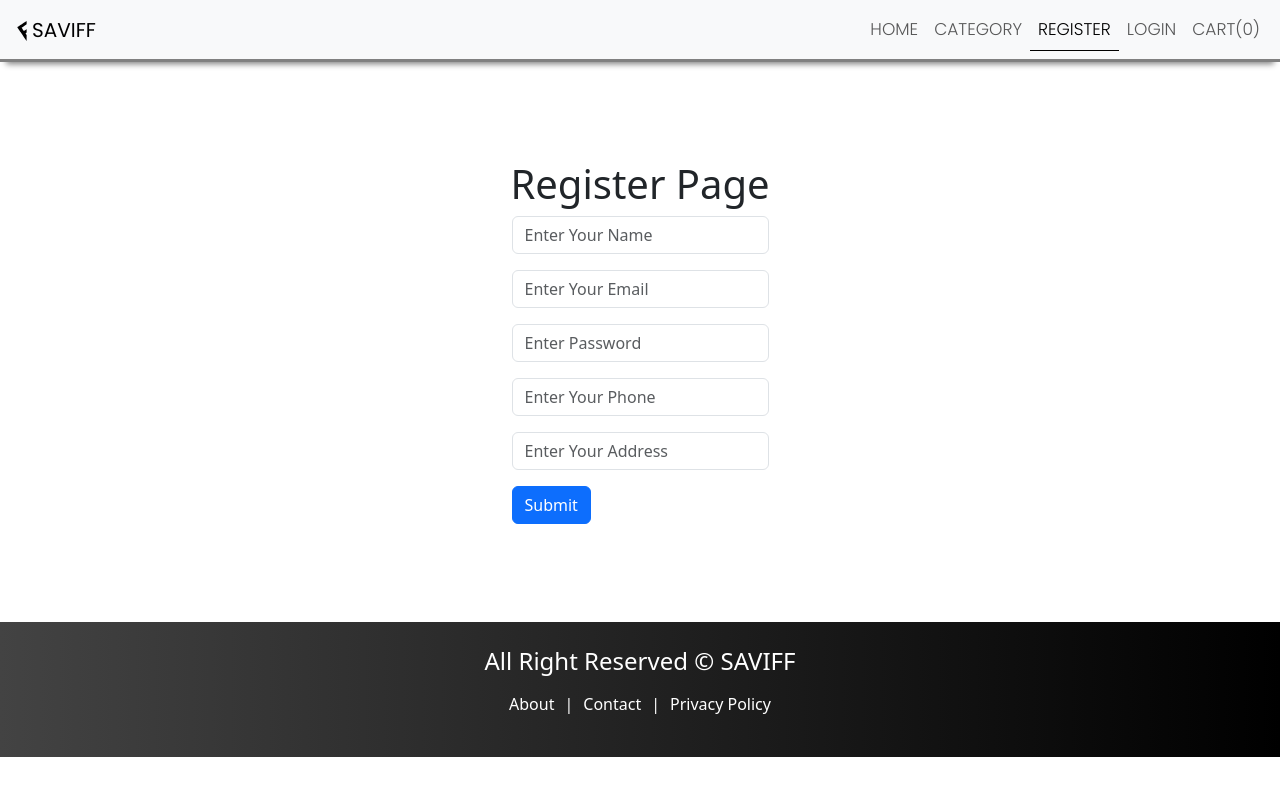
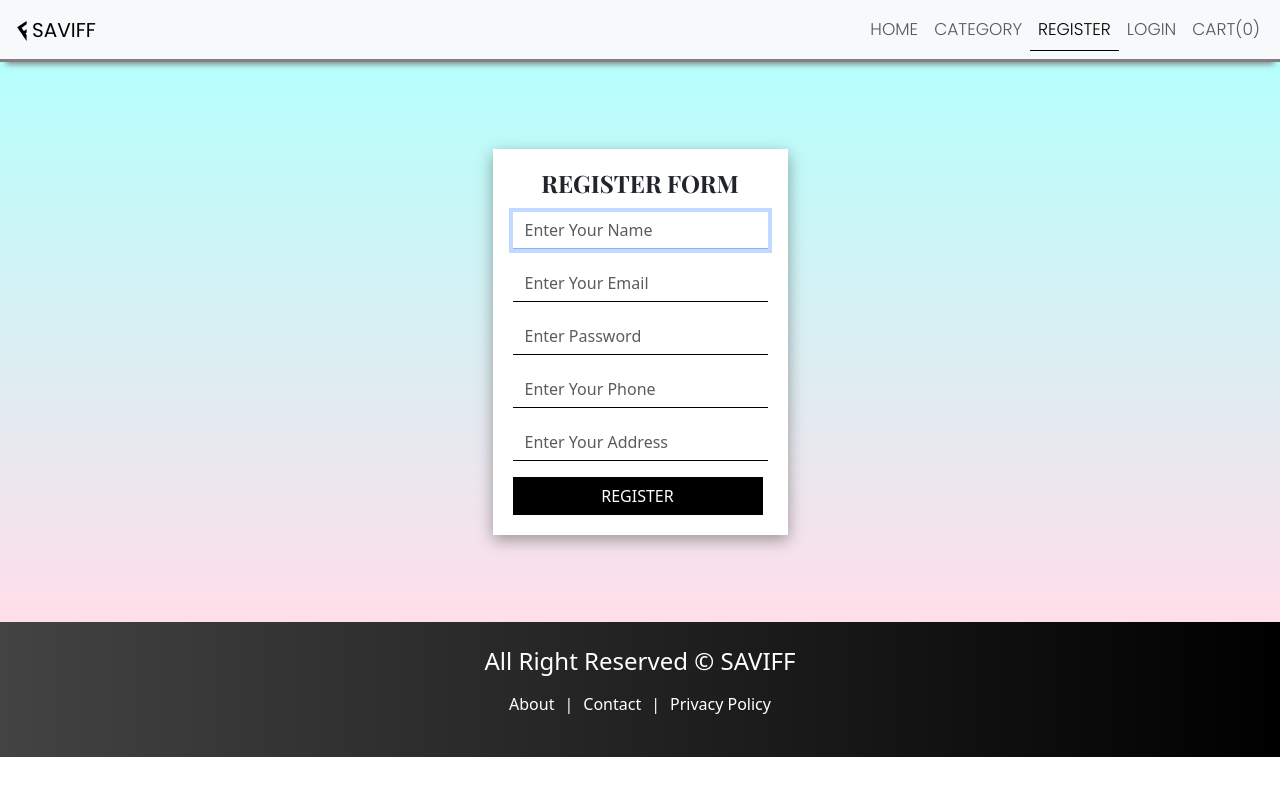
Before and after one commit to Abhishekcoutloot/Saviff, a React (Create React App) app in the folder saviff/: page /register in a window 1280 px wide. Shown: the top 796 px of the page. Built offline with nearby package versions, Linux system fonts and the light colour scheme.

Commit message:
register commit

```diff
--- a/package.json
+++ b/package.json
@@ -24,6 +24,7 @@
     "mongoose": "^7.4.2",
     "morgan": "^1.10.0",
     "nodemon": "^3.0.1",
-    "react-helmet": "^6.1.0"
+    "react-helmet": "^6.1.0",
+    "react-hot-toast": "^2.4.1"
   }
 }
--- a/saviff/package.json
+++ b/saviff/package.json
@@ -9,10 +9,10 @@
     "axios": "^1.4.0",
     "react": "^18.2.0",
     "react-dom": "^18.2.0",
+    "react-hot-toast": "^2.4.1",
     "react-icons": "^4.10.1",
     "react-router-dom": "^6.15.0",
     "react-scripts": "5.0.1",
-    "react-toastify": "^9.1.3",
     "web-vitals": "^2.1.4"
   },
   "scripts": {
--- a/saviff/src/components/Layout/Layout.js
+++ b/saviff/src/components/Layout/Layout.js
@@ -4,8 +4,8 @@ import Footer from './Footer'
 import { Helmet } from 'react-helmet'
 
 
-import { ToastContainer } from 'react-toastify';
-import 'react-toastify/dist/ReactToastify.css';
+import { Toaster } from 'react-hot-toast';
+
 
 const Layout = ({ children, title, description, keywords, author }) => {
   return (
@@ -22,7 +22,7 @@ const Layout = ({ children, title, description, keywords, author }) => {
 
       <Header />
       <main style={{ minHeight: "70vh" }}>
-        <ToastContainer />
+      <Toaster />
 
 
         {children}
--- a/saviff/src/index.css
+++ b/saviff/src/index.css
@@ -108,14 +108,3 @@ nav-brand{
   align-items: center;
   justify-content: center;
 }
-
-
-/*========================================
-============register=====================*/
-.register{
-  display: flex;
-  align-items: center;
-  justify-content: center;
-  height: 70vh;
-  flex-direction: column;
-}
--- a/saviff/src/pages/Auth/Register.js
+++ b/saviff/src/pages/Auth/Register.js
@@ -1,8 +1,10 @@
 import React, { useState } from 'react'
 import Layout from '../../components/Layout/Layout.js'
 import axios from "axios"
-import{toast} from "react-toastify"
 import{useNavigate} from "react-router-dom"
+import toast from 'react-hot-toast';
+import "../../styles/AuthStyles.css"
+
 
 
 const Register = () => {
@@ -20,11 +22,16 @@ const handleSubmit = async(e)=>{
     e.preventDefault();
     try {
         const res = await axios.post(`${process.env.REACT_APP_API}/api/v1/auth/register`,
-        {name,email,password,phone,address}
+        {
+            name,
+            email,
+            password,
+            phone,
+            address
+        }
         );
-
-        if(res.data.success){
-            toast.success(res.data.message)
+        if(res && res.data.success){
+            toast.success(res.data && res.data.message);
             navigate("/login")
         }else{
             toast.error(res.data.message)
@@ -44,27 +51,29 @@ const handleSubmit = async(e)=>{
 
     return (
         <Layout title="Register- Saviff">
-            <div className='register'>
+            <div className='form-container'>
 
-                <h1>Register Page</h1>
                 <form onSubmit={handleSubmit}>
+                <h4 className="title">REGISTER FORM</h4>
+
                     <div className="mb-3">
                         <input type="text"
                         value={name}
                         onChange={(e)=>setName(e.target.value)}
                         className="form-control"
-                        id="exampleInputName"
+                        id="exampleInputEmail1"
                         placeholder='Enter Your Name'
                         required
+                        autoFocus
                         />
                     </div>
 
                     <div className="mb-3">
-                        <input type="text"
+                        <input type="email"
                         value={email}
                         onChange={(e)=>setEmail(e.target.value)}
                         className="form-control"
-                        id="exampleInputEmail"
+                        id="exampleInputEmail1"
                         placeholder='Enter Your Email'
                         required
                         />
@@ -82,11 +91,11 @@ const handleSubmit = async(e)=>{
                     </div>
 
                     <div className="mb-3">
-                        <input type="number"
+                        <input type="text"
                         value={phone}
                         onChange={(e)=>setPhone(e.target.value)}
                          className="form-control"
-                         id="exampleInputName"
+                         id="exampleInputEmail1"
                          placeholder='Enter Your Phone'
                          required
                          />
@@ -97,14 +106,16 @@ const handleSubmit = async(e)=>{
                          value={address}
                          onChange={(e)=>setAddress(e.target.value)}
                          className="form-control"
-                          id="exampleInputName"
+                          id="exampleInputEmail1"
                            placeholder='Enter Your Address'
                            required
                             />
                     </div>
 
                     <button type="submit"
-                     className="btn btn-primary">Submit</button>
+                     className="btn btn-primary">
+                        REGISTER
+                        </button>
                 </form>
 
             </div>
@@ -112,4 +123,4 @@ const handleSubmit = async(e)=>{
     )
 }
 
-export default Register
+export default Register;
--- /dev/null
+++ b/saviff/src/styles/AuthStyles.css
@@ -0,0 +1,53 @@
+/* ===================================
+========= register page  */
+.form-container {
+    display: flex;
+    align-items: center;
+    justify-content: center;
+    min-height: 70vh;
+    flex-direction: column;
+    background-color: #ffdee9;
+    background-image: linear-gradient(0deg, #ffdee9 0%, #b5fffc 100%);
+  }
+
+  .form-container form {
+    box-shadow: rgba(0, 0, 0, 0.35) 0px 5px 15px;
+    padding: 20px;
+    background-color: #fff;
+  }
+
+  .form-container form .title {
+    text-align: center;
+    margin-bottom: 15px;
+    font-weight: bold;
+    font-family: "Playfair Display", serif;
+  }
+
+  .form-container form input {
+    border: none;
+    border-bottom: 1px solid #000;
+    border-radius: 0;
+  }
+
+  .form-container form button {
+    border: 1px solid black;
+    border-radius: 0;
+    background-color: #000;
+    color: white;
+    width: 250px;
+  }
+
+  .form-container form button:hover {
+    border: 1px solid black;
+    background: #000000; /* fallback for old browsers */
+    background: -webkit-linear-gradient(
+      to right,
+      #434343,
+      #000000
+    ); /* Chrome 10-25, Safari 5.1-6 */
+    background: linear-gradient(
+      to right,
+      #434343,
+      #000000
+    ); /* W3C, IE 10+/ Edge, Firefox 16+, Chrome 26+, Opera 12+, Safari 7+ */
+  }
```
Also changed, not shown: 2 other files (tests, documents, lock files or other folders).
